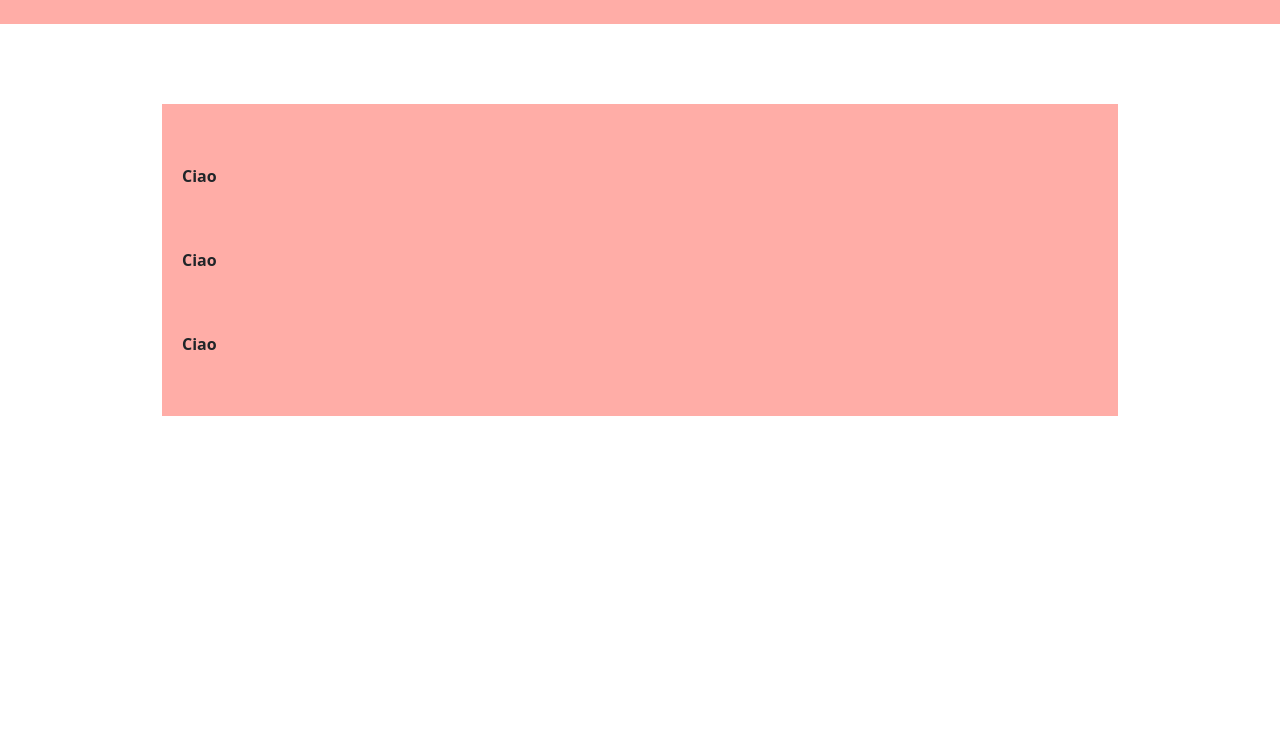
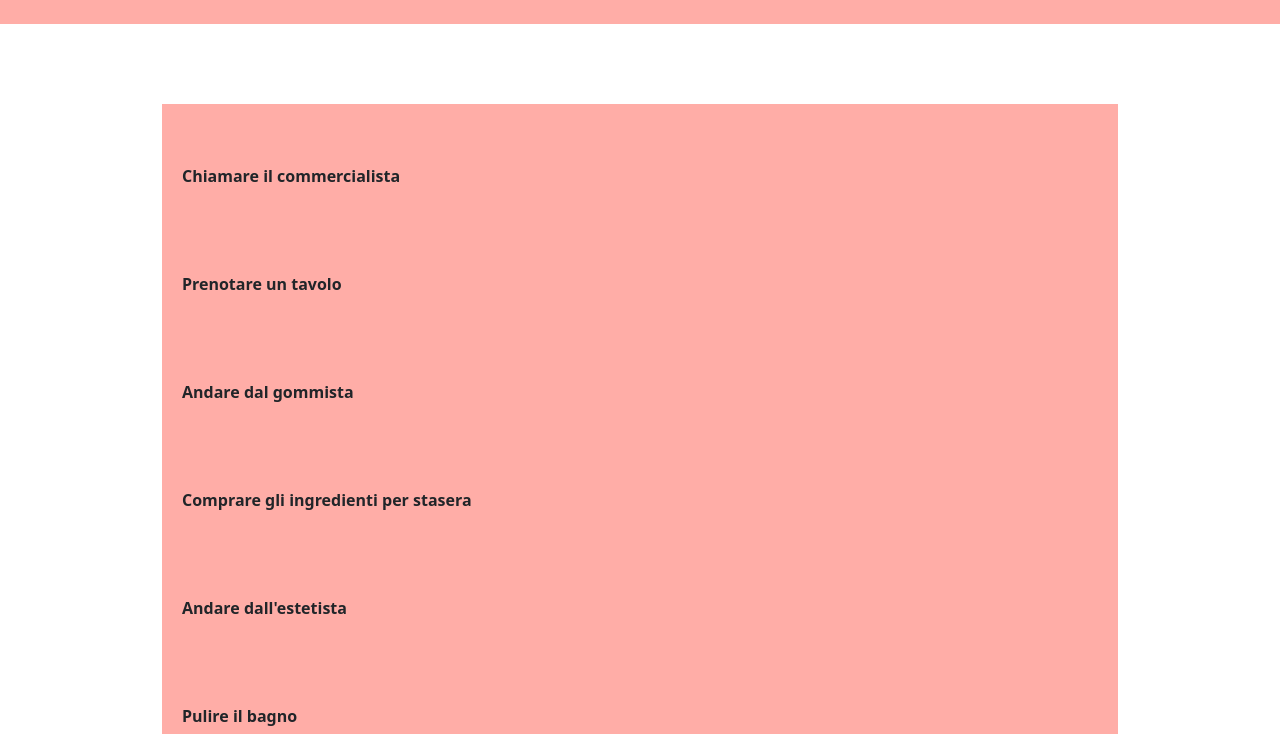
Before and after one commit to Corfaya/vue-todolist, a plain HTML site: page index.html in a window 1280 px wide. Shown: the part 62-796 px from the top of the page. Drawn offline with nearby package versions, Linux system fonts and the light colour scheme.

Commit message:
[UPD] v-for directive added on li element and text key printed in div

```diff
--- a/index.html
+++ b/index.html
@@ -31,9 +31,17 @@
                 <div class="row">
                     <div class="col-12">
                         <ul class="list-unstyled">
-                            <li>Ciao</li>
-                            <li>Ciao</li>
-                            <li>Ciao</li>
+                            <li v-for="li, i in todo">
+                                <div>
+                                    <div>
+                                        {{ li.text }}
+                                    </div>
+                                    <div class="buttons">
+                                        <button class="btn btn-sm"></button>
+                                        <button class="btn btn-sm"></button>
+                                    </div>
+                                </div>
+                            </li>
                         </ul>
                     </div>
                 </div>
```
